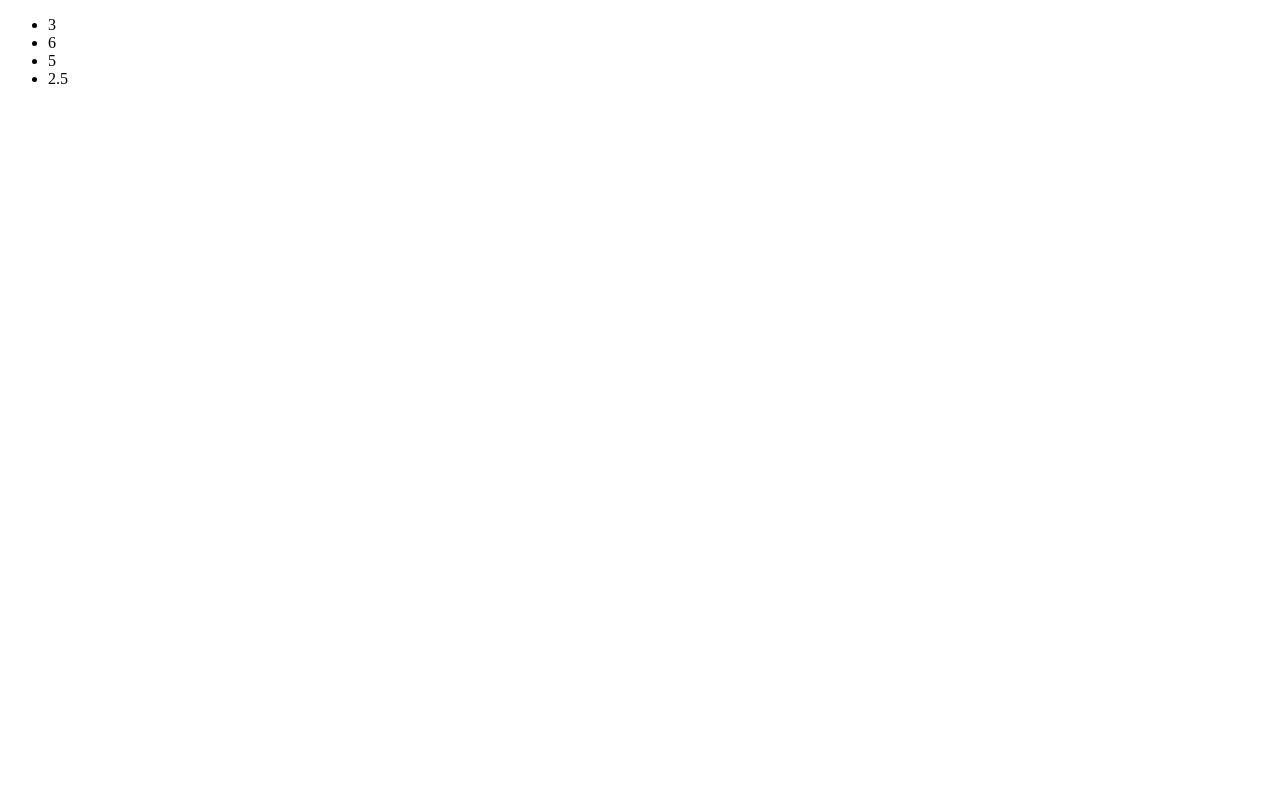
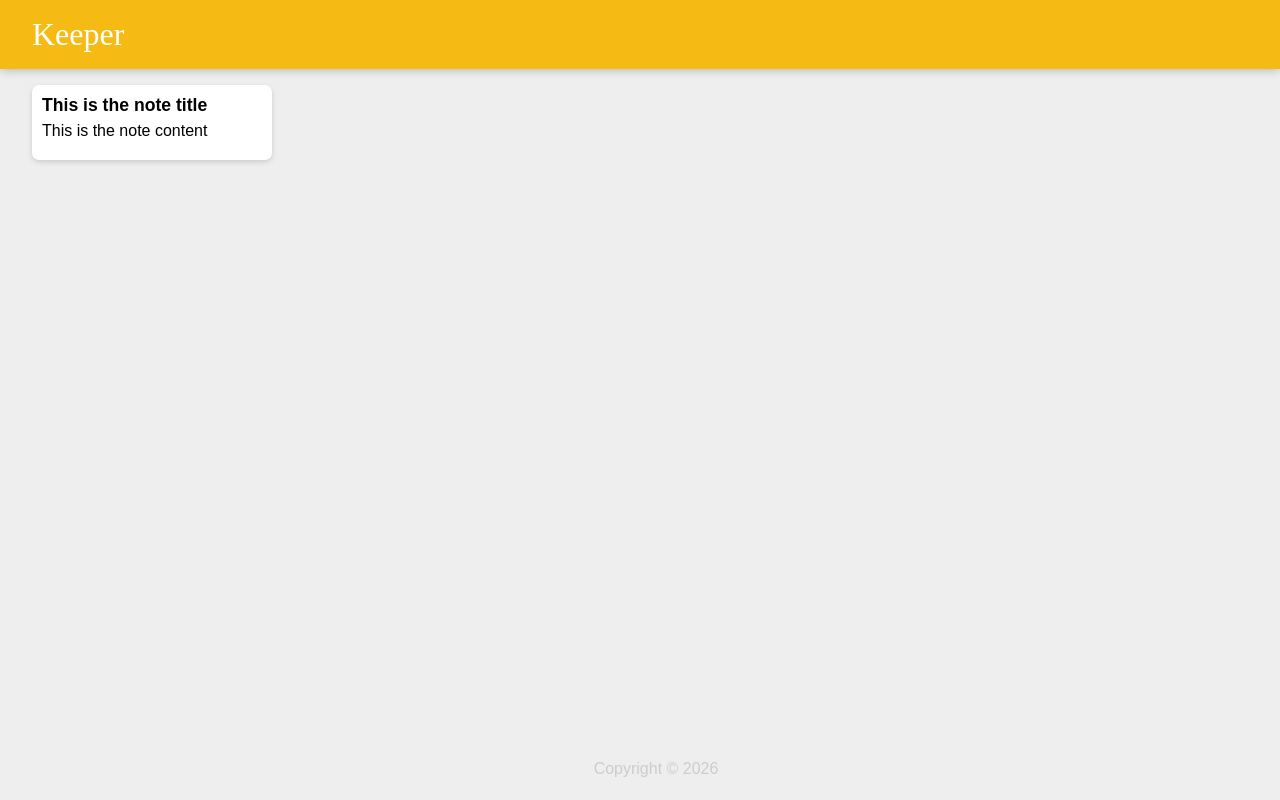
Before and after one commit to taniamoses900-png/angela-bootcamp, a React (Vite) app in the folder react-bootcamp/my-react-app/: page / in a window 1280 px wide. Built offline with nearby package versions, Linux system fonts and the light colour scheme.

Commit message:
feat(keeper): complete keeper app part 1 with dynamic footer

```diff
--- a/react-bootcamp/my-react-app/src/App.css
+++ b/react-bootcamp/my-react-app/src/App.css
@@ -1,5 +1,61 @@
-.heading {
-  font-size: 50px;
-  font-weight: bold;
+* {
+  padding: 0;
+  margin: 0;
+  box-sizing: border-box;
+}
+
+html {
+  font-family: "Montserrat", sans-serif;
+}
+
+body {
+  background: #eee;
+  padding: 0 16px;
+}
+
+header {
+  background-color: #f5ba13;
+  margin: auto -16px;
+  padding: 16px 32px;
+  box-shadow: 0 0 10px 0 rgba(0, 0, 0, 0.3);
+}
+
+header h1 {
+  color: #fff;
+  font-family: "McLaren", cursive;
+  font-weight: 200;
+}
+
+footer {
+  position: absolute;
   text-align: center;
+  bottom: 0;
+  width: 100%;
+  height: 2.5rem;
 }
+
+footer p {
+  color: #ccc;
+}
+
+.note {
+  background: #fff;
+  border-radius: 7px;
+  box-shadow: 0 2px 5px #ccc;
+  padding: 10px;
+  width: 240px;
+  margin: 16px;
+  float: left;
+}
+
+.note h1 {
+  font-size: 1.1em;
+  margin-bottom: 6px;
+}
+
+.note p {
+  font-size: 1em;
+  margin-bottom: 10px;
+  white-space: pre-wrap;
+  word-wrap: break-word;
+}
--- a/react-bootcamp/my-react-app/src/App.jsx
+++ b/react-bootcamp/my-react-app/src/App.jsx
@@ -1,13 +1,15 @@
-import { add, multiply, subtract, divide } from "./calculator.js";
+import "./App.css";
+import Header from "./components/Header.jsx";
+import Footer from "./components/Footer.jsx";
+import Note from "./components/Note.jsx";
 
 function App() {
   return (
-    <ul>
-      <li>{add(1, 2)}</li>
-      <li>{multiply(2, 3)}</li>
-      <li>{subtract(7, 2)}</li>
-      <li>{divide(5, 2)}</li>
-    </ul>
+    <div>
+      <Header />
+      <Note />
+      <Footer />
+    </div>
   );
 }
 
--- /dev/null
+++ b/react-bootcamp/my-react-app/src/components/Footer.jsx
@@ -0,0 +1,11 @@
+function Footer() {
+  const currentYear = new Date().getFullYear();
+
+  return (
+    <footer>
+      <p>Copyright © {currentYear}</p>
+    </footer>
+  );
+}
+
+export default Footer;
--- /dev/null
+++ b/react-bootcamp/my-react-app/src/components/Header.jsx
@@ -0,0 +1,9 @@
+function Header() {
+  return (
+    <header>
+      <h1>Keeper</h1>
+    </header>
+  );
+}
+
+export default Header;
--- /dev/null
+++ b/react-bootcamp/my-react-app/src/components/Note.jsx
@@ -0,0 +1,10 @@
+function Note() {
+  return (
+    <div className="note">
+      <h1>This is the note title</h1>
+      <p>This is the note content</p>
+    </div>
+  );
+}
+
+export default Note;
```
